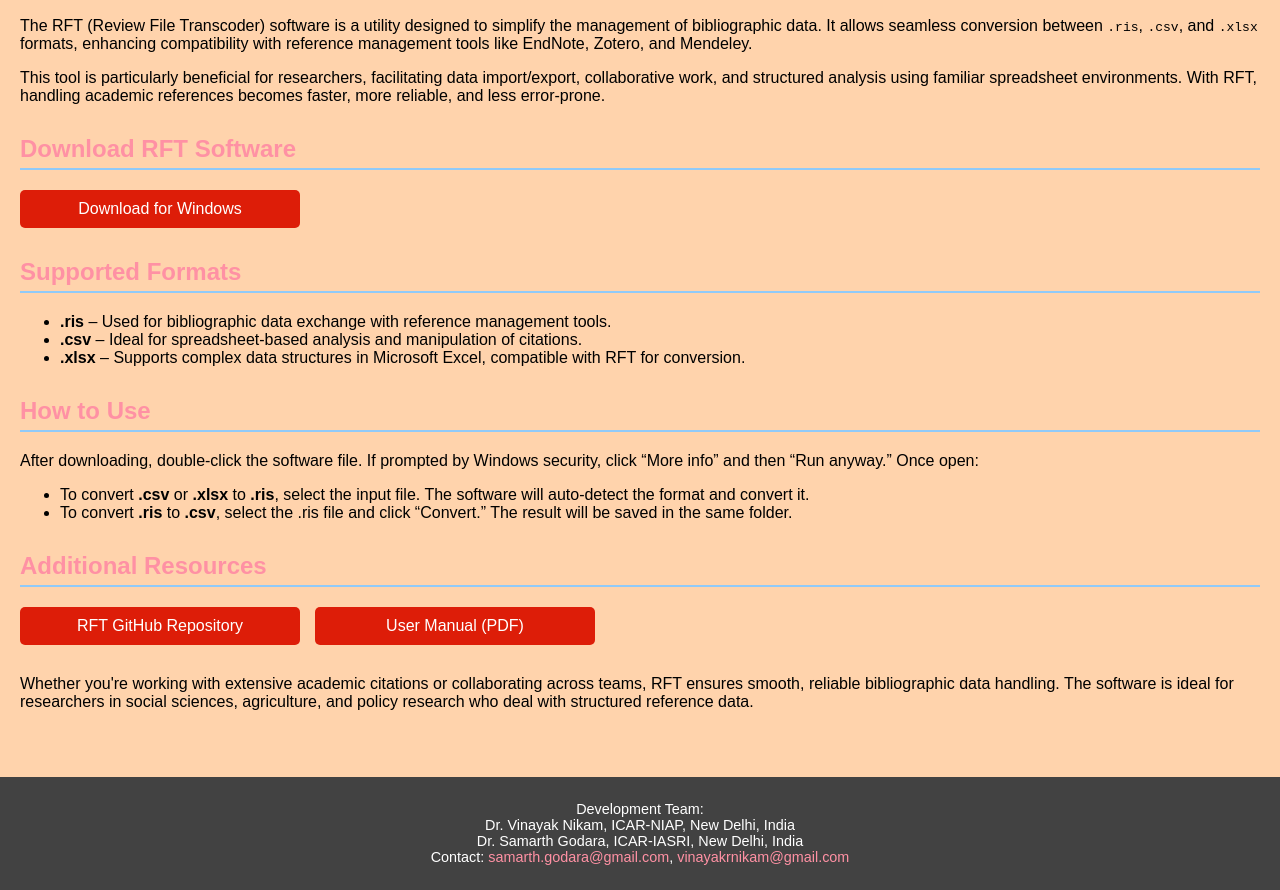
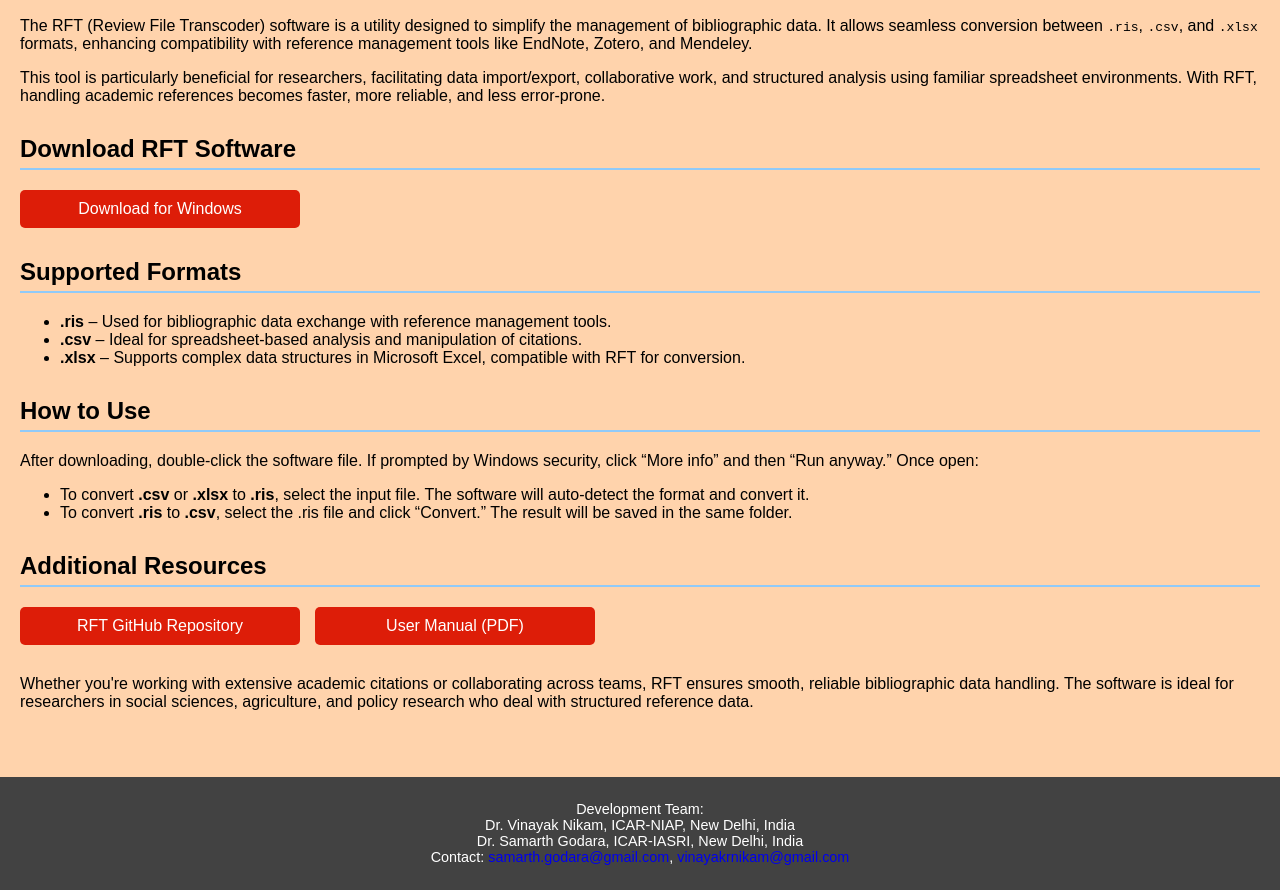
Before and after one commit to ICAR-AGRIECON/RFT, a plain HTML site: page index.html in a window 1280 px wide. Shown: the part 300-1190 px from the top of the page. Drawn offline with Linux system fonts and the light colour scheme.

Commit message:
Update index.html

```diff
--- a/index.html
+++ b/index.html
@@ -29,12 +29,12 @@
             margin-bottom: 30px;
         }
         section h2 {
-            color: #FF91A4; /* Blue */
+            color: #black; /* Blue */
             border-bottom: 2px solid #90caf9; /* Light Blue */
             padding-bottom: 5px;
         }
         a {
-            color: #FF91A4; /* Blue */
+            color: #black; /* Blue */
             text-decoration: none;
         }
         a:hover {
```
